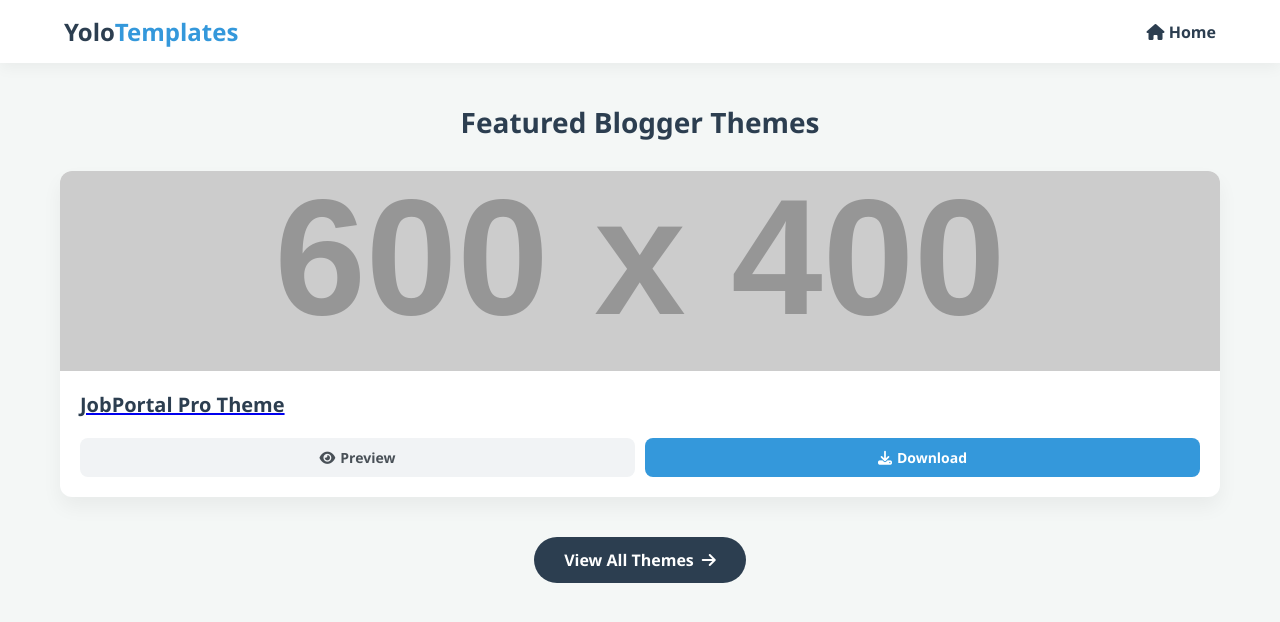
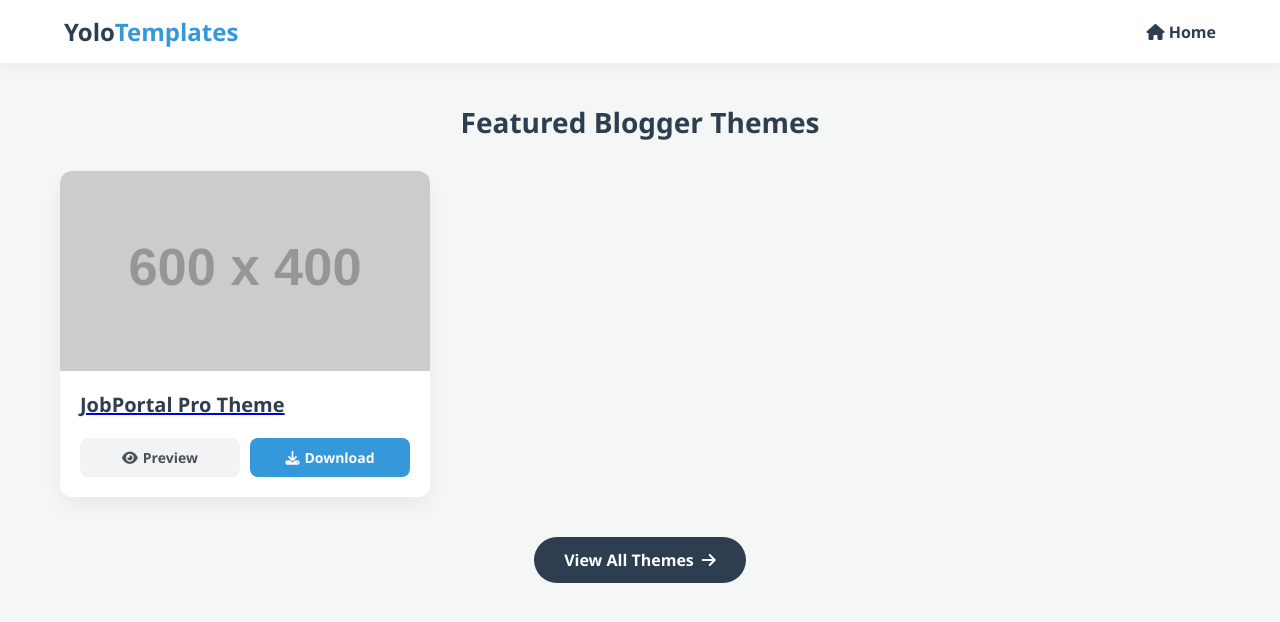
Before and after one commit to yolotemplates/yolotemplates.github.io, a Jekyll site: the page built from index.html, in a window 1280 px wide. Shown: the top 622 px of the page. Built offline with Jekyll 4.4.1, drawn with Linux system fonts in a browser that asks for light colours.

Commit message:
Update default.html

```diff
--- a/_layouts/default.html
+++ b/_layouts/default.html
@@ -17,7 +17,7 @@
         .section-title { text-align: center; margin-bottom: 30px; font-size: 28px; color: #2c3e50; }
 
         /* Grid Layout & Cards */
-        .theme-grid { display: grid; grid-template-columns: repeat(auto-fit, minmax(300px, 1fr)); gap: 25px; }
+        .theme-grid { display: grid; grid-template-columns: repeat(auto-fill, minmax(300px, 1fr)); gap: 25px; }
         .card { background: #ffffff; border-radius: 12px; overflow: hidden; box-shadow: 0 10px 20px rgba(0,0,0,0.05); transition: transform 0.3s ease; display: flex; flex-direction: column; }
         .card:hover { transform: translateY(-5px); }
         .card-img { width: 100%; height: 200px; object-fit: cover; }
```
